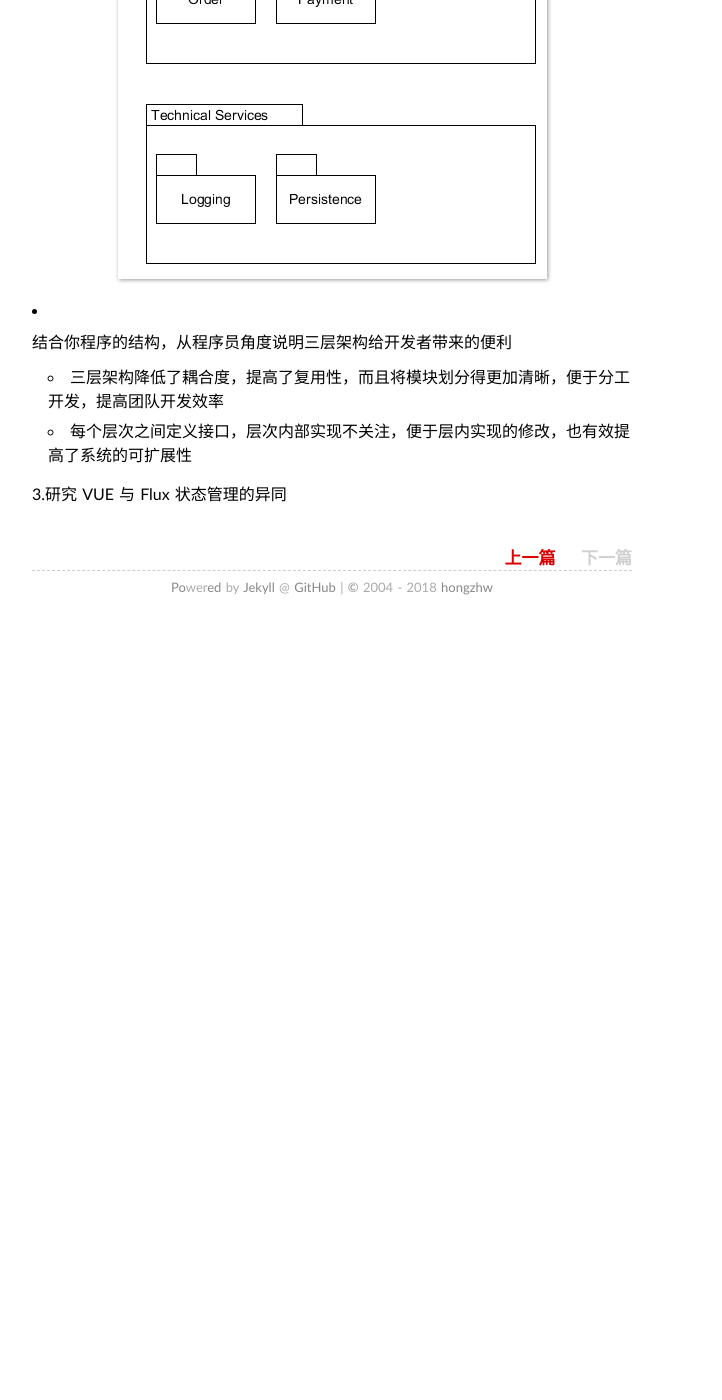
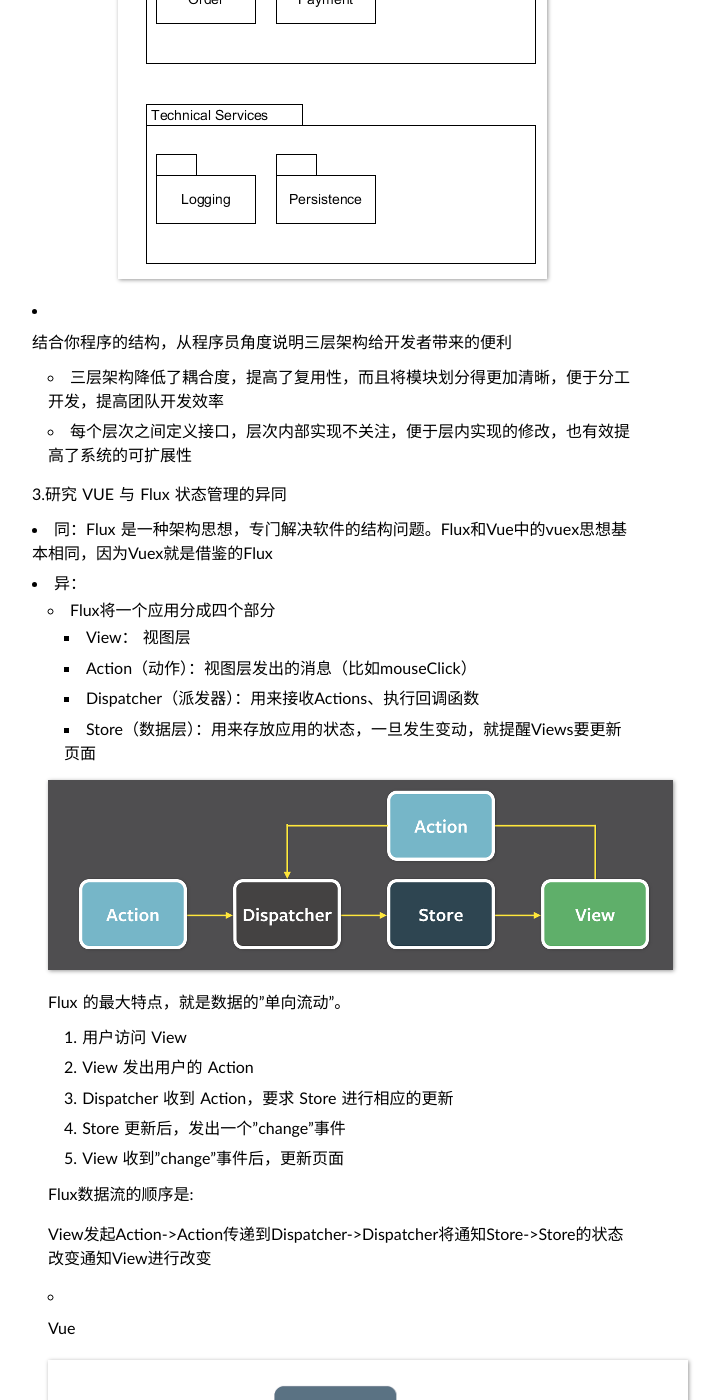
Before and after one commit to hongzhw/hongzhw.github.io, a Jekyll site: the page built from _posts/2018-06-03-assigment8.md, in a window 1280 px wide and 1400 px high, scrolled down 1192 px. Shown: the whole window, without its empty margins (308-1030 px from the left). Built offline with Jekyll 4.4.1, drawn with Linux system fonts in a browser that asks for light colours; comment, search, counter and statistics services are not loaded; before the commit the page ends 1822 px from its top, so only the background shows below that; some of the changed text lies outside the part shown.

Commit message:
hw8 v1.1

```diff
--- a/_posts/2018-06-03-assigment8.md
+++ b/_posts/2018-06-03-assigment8.md
@@ -31,3 +31,39 @@ tags: 课程作业
   * 每个层次之间定义接口，层次内部实现不关注，便于层内实现的修改，也有效提高了系统的可扩展性
 
 3.研究 VUE 与 Flux 状态管理的异同
+
+* 同：Flux 是一种架构思想，专门解决软件的结构问题。Flux和Vue中的vuex思想基本相同，因为Vuex就是借鉴的Flux
+* 异：
+  * Flux将一个应用分成四个部分
+    * View： 视图层
+    * Action（动作）：视图层发出的消息（比如mouseClick）
+    * Dispatcher（派发器）：用来接收Actions、执行回调函数
+    * Store（数据层）：用来存放应用的状态，一旦发生变动，就提醒Views要更新页面
+
+    ![3a](../assets/sad/hw8/3a.png)
+
+    Flux 的最大特点，就是数据的"单向流动"。
+    1. 用户访问 View
+    2. View 发出用户的 Action
+    3. Dispatcher 收到 Action，要求 Store 进行相应的更新
+    4. Store 更新后，发出一个"change"事件
+    5. View 收到"change"事件后，更新页面
+
+    Flux数据流的顺序是:
+
+    View发起Action->Action传递到Dispatcher->Dispatcher将通知Store->Store的状态改变通知View进行改变
+  * Vue
+
+    ![3b](../assets/sad/hw8/3b.png)
+
+    Vuex状态变更相当于是 action 产生的副作用，mutation 的作用是将这些副作用记录下来，这样就形成了一个完整数据流闭环，数据流的顺序如下：
+
+      1. 在视图中触发 action，并根据实际情况传入需要的参数。
+
+      2. 在 action 中触发所需的 mutation，在 mutation 函数中改变 state。
+
+      3. 通过 getter/setter 实现的双向绑定会自动更新对应的视图。
+
+    Vuex数据流的顺序是:
+
+    View调用store.commit提交对应的请求到Store中对应的mutation函数->store改变(vue检测到数据变化自动渲染)
```
Also changed, not shown: assets/sad/hw8/3a.png (added), assets/sad/hw8/3b.png (added).
